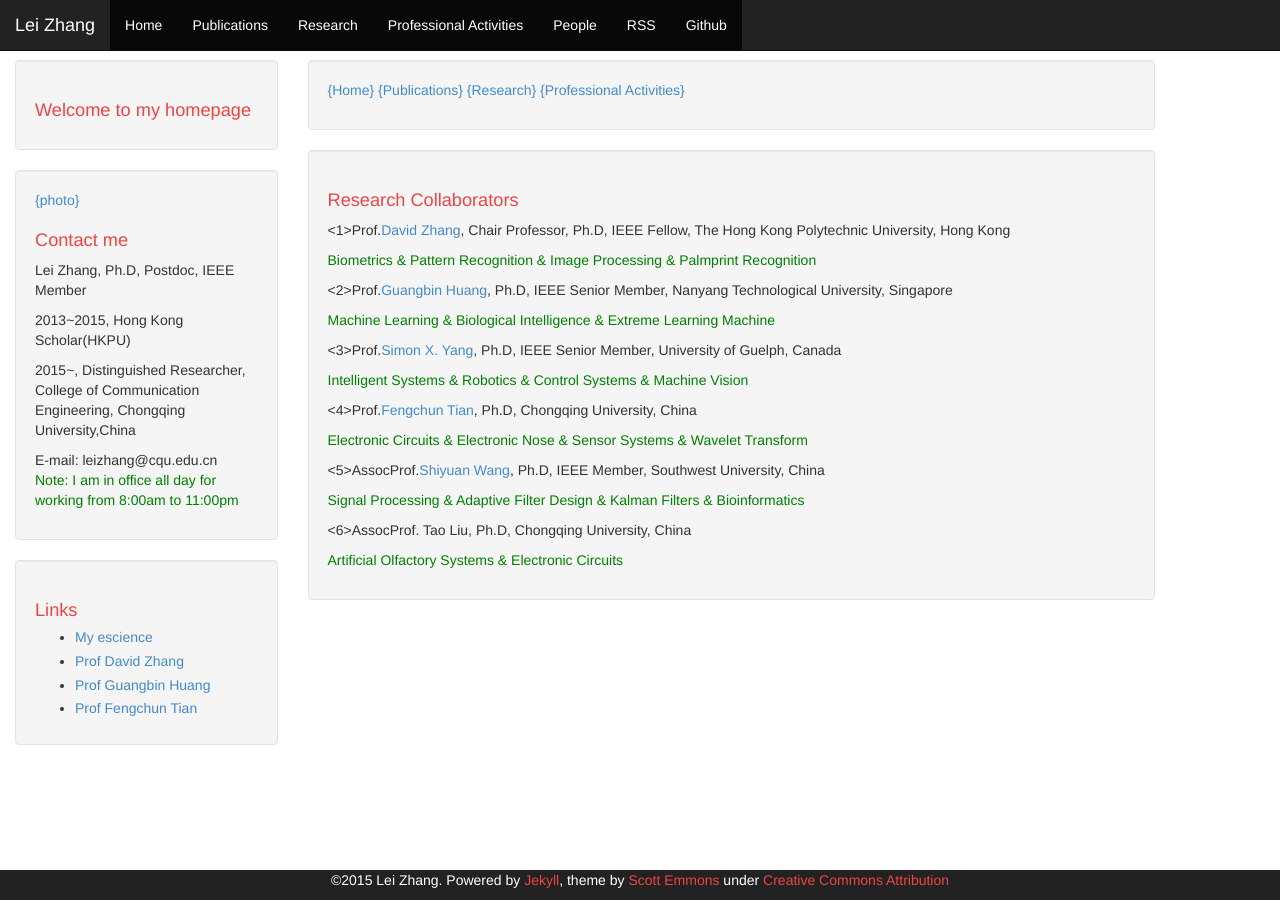
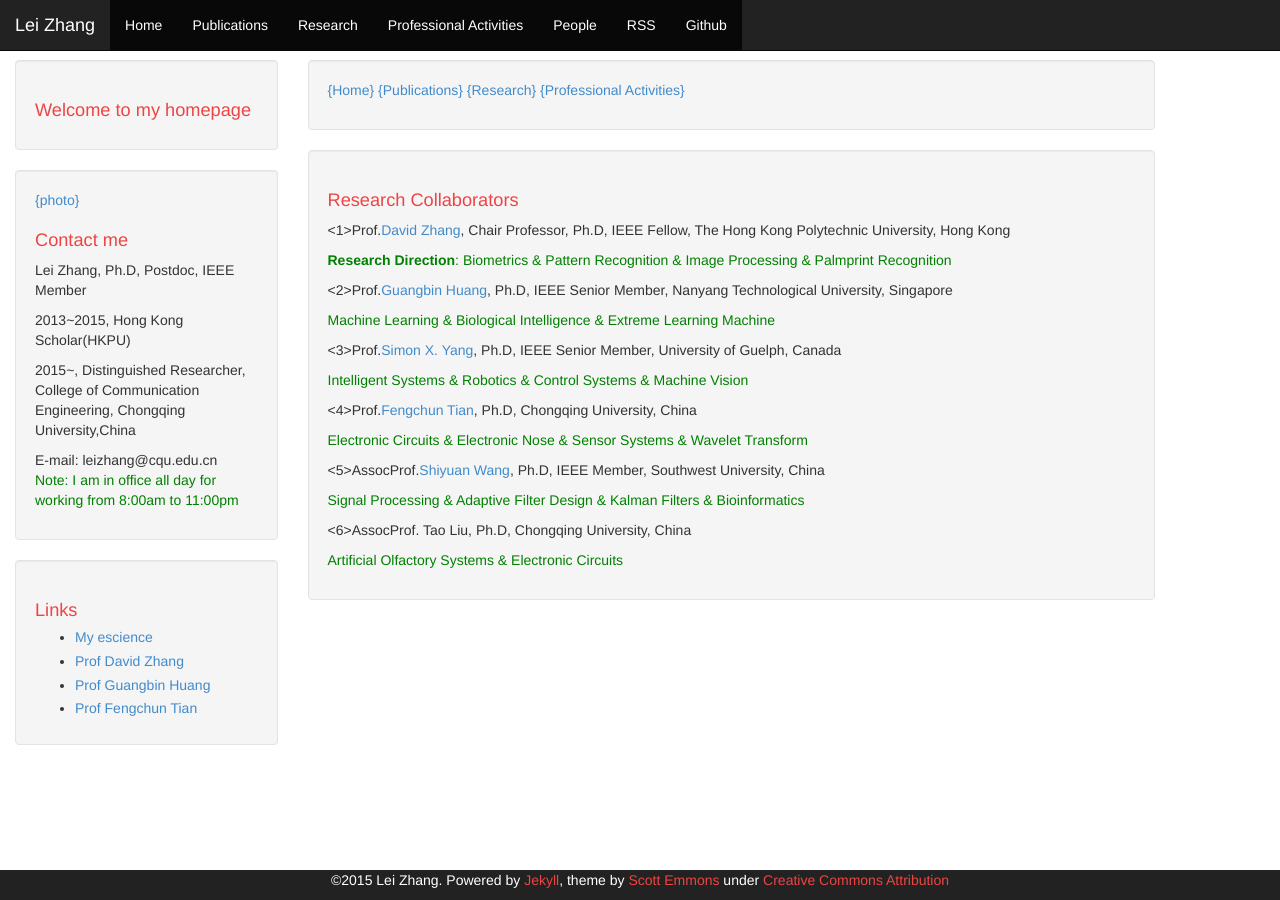
Before and after one commit to DrLeiZhang/website, a Jekyll site: the page built from people.html, in a window 1280 px wide. Built offline with Jekyll 4.4.1, drawn with Linux system fonts in a browser that asks for light colours; Markdown is read by kramdown in place of the engine named in the settings.

Commit message:
Update
Signed-off-by: leizhang@cqu.edu.cn <leizhang@cqu.edu.cn>

```diff
--- a/people.html
+++ b/people.html
@@ -9,7 +9,7 @@ layout: default
 <div class="well">
 <h1>Research Collaborators</h1>
 <p><1>Prof.<a href="http://www4.comp.polyu.edu.hk/~csdzhang/">David Zhang</a>, Chair Professor, Ph.D, IEEE Fellow, The Hong Kong Polytechnic University, Hong Kong</p>
-<p style="color:green;">Biometrics & Pattern Recognition & Image Processing & Palmprint Recognition</p>
+<p style="color:green;"><B>Research Direction</B>: Biometrics & Pattern Recognition & Image Processing & Palmprint Recognition</p>
 
 <p><2>Prof.<a href="http://www.extreme-learning-machines.org/">Guangbin Huang</a>, Ph.D, IEEE Senior Member, Nanyang Technological University, Singapore</p>
 <p style="color:green;">Machine Learning & Biological Intelligence & Extreme Learning Machine</p>
```
